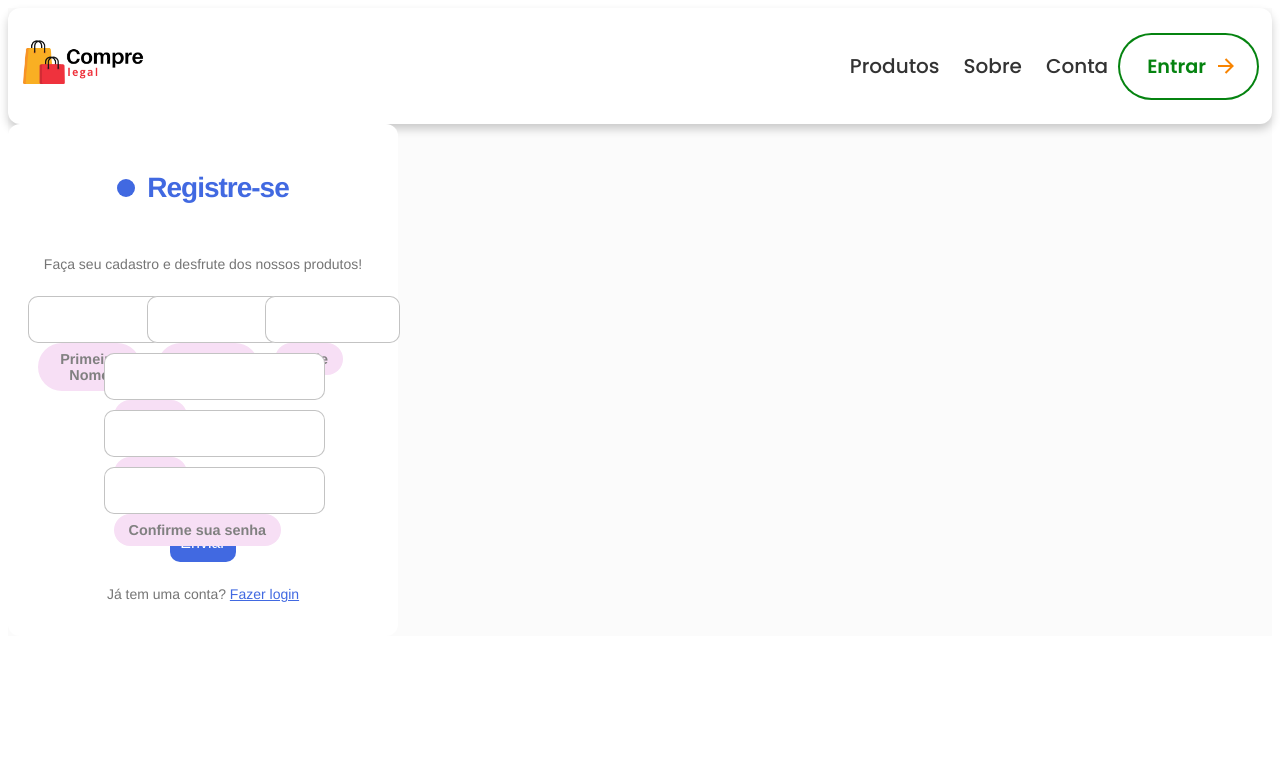
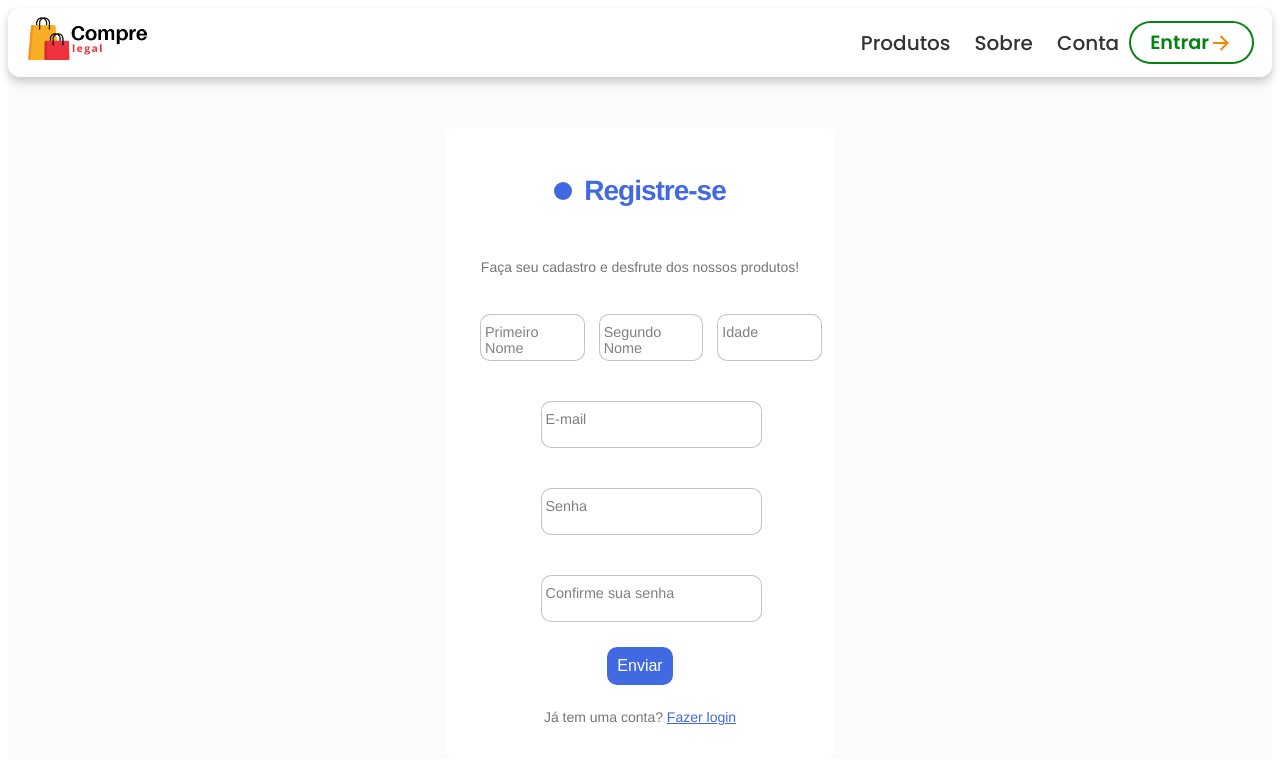
Before and after one commit to richwrd/sistemacompralegal, a Vue app in the folder frontend/: page /auth/register in a window 1280 px wide. Shown: the top 764 px of the page. Built offline with nearby package versions, Linux system fonts and the light colour scheme.

Commit message:
Arrumado tela de login

```diff
--- a/frontend/src/components/Navbar.vue
+++ b/frontend/src/components/Navbar.vue
@@ -139,7 +139,7 @@ body {
     display: flex;
     justify-content: space-between;
     background: #fff;
-    padding: 20px 15px;
+    padding: 6px 20px;
     border-radius: 12px;
     box-shadow: 0 5px 10px rgba(0, 0, 0, 0.2);
 }
@@ -207,7 +207,7 @@ body {
     display: flex;
     align-items: center;
     gap: 5px;
-    padding: 14px 36px;
+    padding: 2px 28px;
     border: 3px solid;
     border-color: transparent;
     font-size: 16px;
@@ -263,6 +263,10 @@ body {
     box-shadow: 0 0 0 12px transparent;
     color: greenyellow;
     border-radius: 12px;
+}
+
+.animated-button:hover .text{
+    color: white;
 }
 
 .animated-button:hover .arr-1 {
--- a/frontend/src/views/Home.vue
+++ b/frontend/src/views/Home.vue
@@ -110,7 +110,7 @@ export default {
 };
 </script>
 
-<style>
+<style scoped>
 
 .card {
     width: 80%;
@@ -120,6 +120,7 @@ export default {
     box-shadow: 0px 5px 10px rgba(0, 0, 0, 0.5);
     background-color: white;
     display: inline-flex;
+    padding: 20px;
 }
 .card:hover {
     border: 2px solid #000;
@@ -141,6 +142,7 @@ export default {
     text-decoration: none;
     border: 2px solid transparent;
     transition: border 0.5s ease;
+    padding: 20px;
 }
 
 .carousel__item:hover {
--- a/frontend/src/views/TelaLogin.vue
+++ b/frontend/src/views/TelaLogin.vue
@@ -1,6 +1,6 @@
 <template>
-
-    <form class="form"  @submit.prevent="authLoginFront" >
+    <div class="container">
+        <form class="form" @submit.prevent="authLoginFront">
             <p class="title">Login</p>
             <p class="message">Faça login e desfrute dos nossos produtos! </p>
 
@@ -17,7 +17,7 @@
             <button class="submit">Enviar</button>
             <p class="signin">Ainda não tem conta? <a href="/auth/register">Cadastrar-se</a> </p>
         </form>
-
+    </div>
 </template>
 
 
@@ -25,7 +25,7 @@
 import axios from 'axios';
 
 export default {
-    data () {
+    data() {
         return {
             usuarioCadastrado: false,
             email: '',
@@ -67,8 +67,7 @@ export default {
 </script>
 
 
-<style>
-
+<style scoped>
 .form {
     display: flex;
     justify-content: center;
@@ -80,6 +79,11 @@ export default {
     padding: 20px;
     border-radius: 12px;
     position: relative;
+}
+
+.container{
+    margin-top: 50px;
+    display: inline-block;
 }
 
 .title {
--- a/frontend/src/views/TelaRegister.vue
+++ b/frontend/src/views/TelaRegister.vue
@@ -1,6 +1,6 @@
 <template>
-    <!-- HTML -->
-    <form class="form"  @submit.prevent="registerUser">
+    <div class="container">
+        <form class="form" @submit.prevent="registerUser">
             <p class="title">Registre-se </p>
             <p class="message">Faça seu cadastro e desfrute dos nossos produtos! </p>
             <div class="flex">
@@ -34,8 +34,9 @@
                 <span>Confirme sua senha</span>
             </label>
             <button class="submit">Enviar</button>
-        <p class="signin">Já tem uma conta?  <a href="/auth/login">Fazer login</a> </p>
+            <p class="signin">Já tem uma conta? <a href="/auth/login">Fazer login</a> </p>
         </form>
+    </div>
 </template>
 
 <script>
@@ -90,6 +91,11 @@ export default {
 </script>
 
 <style>
+
+.container{
+    margin-top: 50px;
+    display: inline-block;
+}
 
 .form {
     display: flex;
@@ -164,6 +170,9 @@ export default {
 
 .form label {
     position: relative;
+    margin: 10px;
+    padding: 5px;
+    text-align: justify;
 }
 
 .form label .input {
--- a/frontend/src/views/produto/TelaListProduto.vue
+++ b/frontend/src/views/produto/TelaListProduto.vue
@@ -131,7 +131,7 @@ h2 {
 }
 
 .card-list span {
-    display: inline-block;
+    display: inline-flex;
     background: #f7dff5;
     margin-top: 32px;
     padding: 8px 15px;
```
Lines whose indentation alone changed are shown as unchanged.
